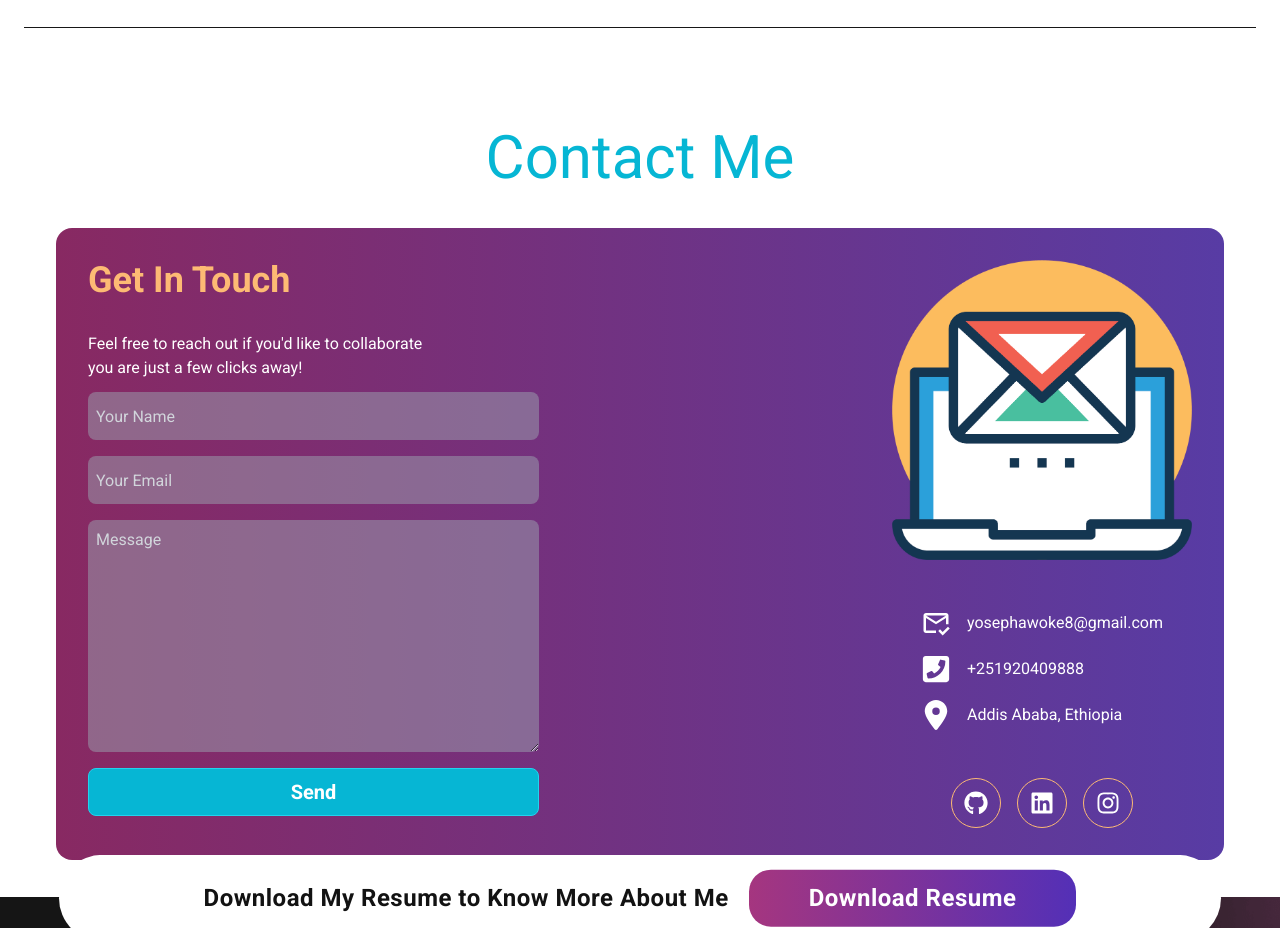
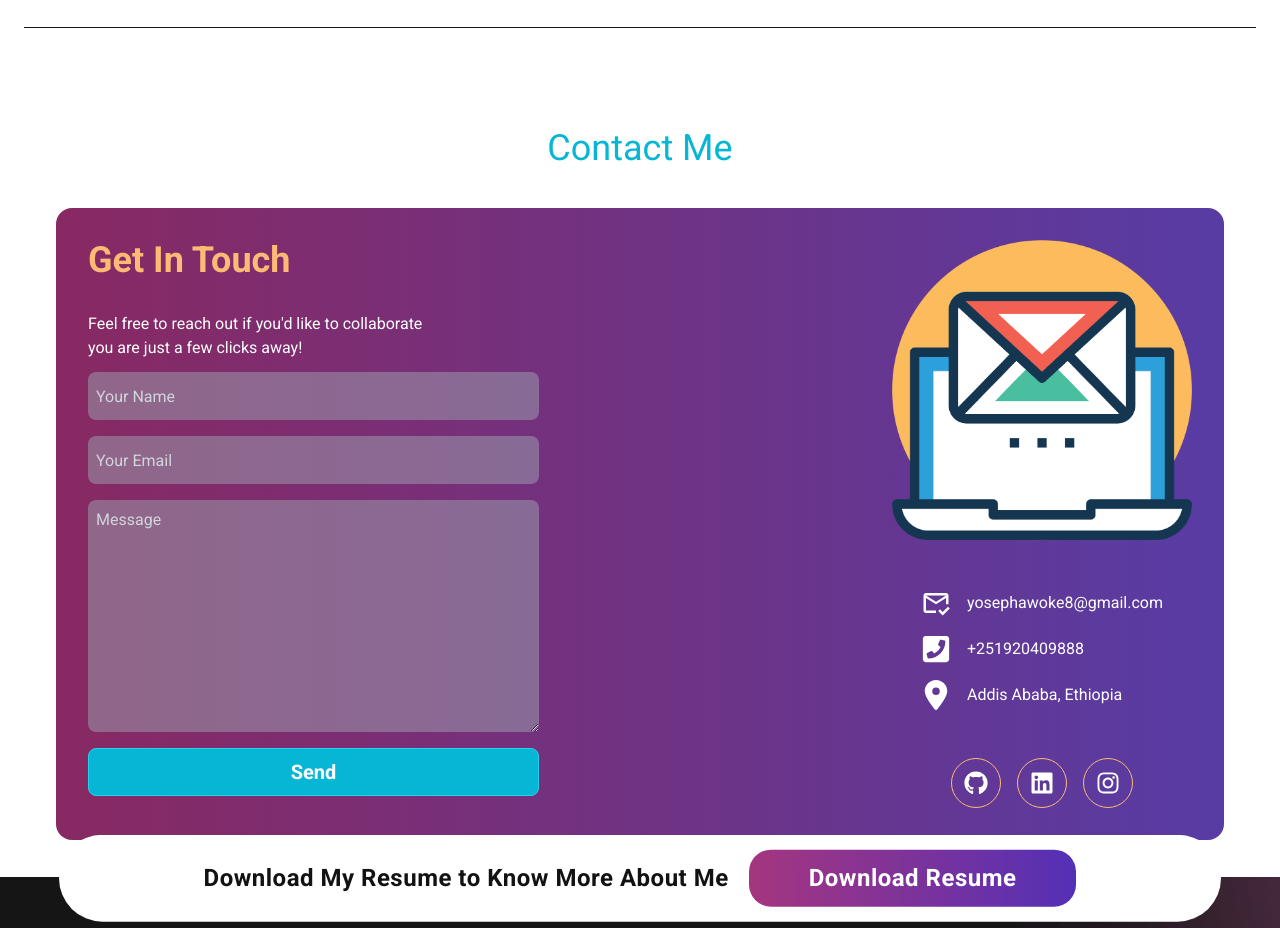
Before and after one commit to YosephAwoke/Interactive-Portfolio-Website-2-React, a React (Vite) app: page / in a window 1280 px wide. Shown: the part 4860-5788 px from the top of the page. Built offline with nearby package versions, Linux system fonts and the light colour scheme.

Commit message:
Contact header updated

```diff
--- a/src/components/ContactMeSection/ContactMeMain.jsx
+++ b/src/components/ContactMeSection/ContactMeMain.jsx
@@ -7,7 +7,7 @@ const ContactMeMain = () => {
       id="contact"
       className="max-w-[1200px] mx-auto px-4 items-center justify-center mt-[100px]"
     >
-      <h2 className="text-6xl text-cyan-500 mb-10 text-center"> Contact Me</h2>
+      <h2 className="text-4xl text-cyan-500 mb-10 text-center"> Contact Me</h2>
       <div className="flex justify-between gap-24 bg-gradient-to-r from-[#882962] to-[#5f40e6] via-[#523eac] via-[-5.91%] via-[111.58%]  p-8 rounded-2xl lg:flex-row flex-col md:flex-col bg-transparent">
         <ContactMeLeft />
         <ContactMeRight />
```
